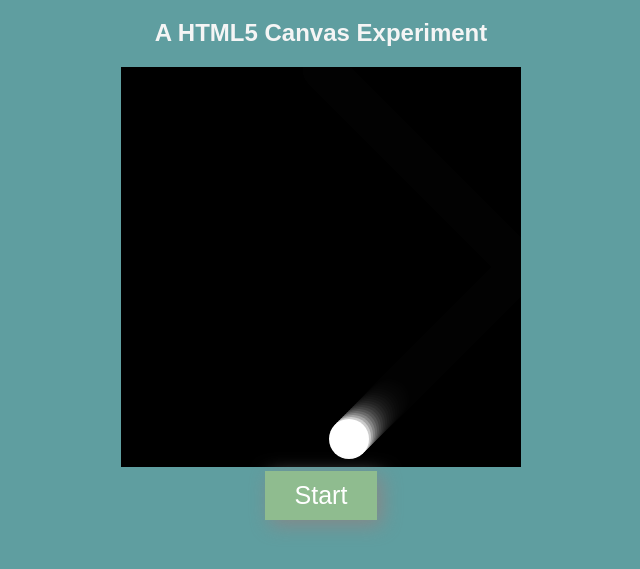
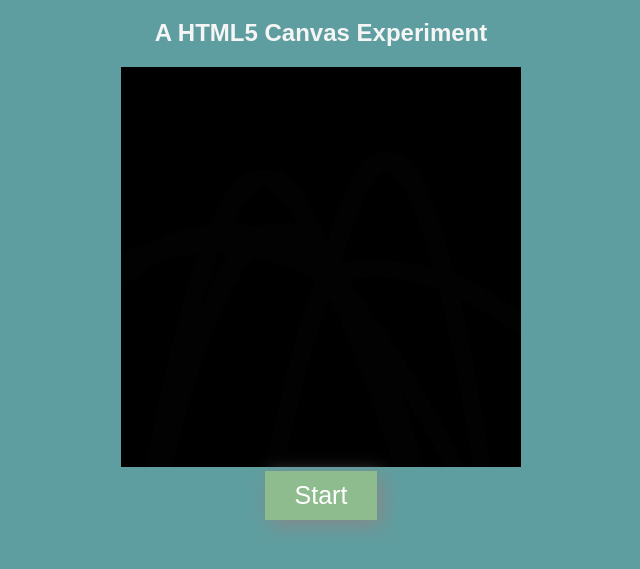
Before and after one commit to RedBeardCory/Munted, a plain HTML site: page index.html in a window 1280 px wide. Both pictures are taken after a click on the button "Start". Shown: the part 61-630 px from the top of the page, without its empty margins (319-959 px from the left). Drawn offline with nearby package versions, Linux system fonts and the light colour scheme.

Commit message:
organised + particles
organised the crap out of this stuff

```diff
--- /dev/null
+++ b/Ball.js
@@ -0,0 +1,56 @@
+//holds all stuff for the ball
+
+//creating a ball object
+//can specify colour in the parameters
+function Ball(colour) {
+
+    //all the "this.blah" things are specific properties of the object
+    //give it a way to store it's position
+    this.posX = 200;
+    this.posY = 0;
+
+    //specify the size of the ball
+    this.radius = 10;
+
+    //give it a speed
+    this.speed = 2;
+
+    //set the colour given in the parameters
+    this.colour = colour;
+
+
+    //defining a function that is specific to the ball object
+    this.draw = function draw(x, y) {
+
+        //setting the x and y values of the ball through the parameters of the function draw
+        this.posX = x;
+        this.posY = y;
+
+        //begin path means you start drawing an invisible line
+        c.beginPath();
+
+        //this is the line that is drawn invisibly
+        c.arc(this.posX, this.posY, 20, 0, Math.PI* 2, false);
+
+        //then specify the colour of the fill
+        c.fillStyle = this.colour;
+
+        //and finally colour in the stroked line
+        c.fill();
+
+    }
+
+    //make the ball bounce around the box
+    this.drawBounce = function drawBounce() {
+
+        //there was more stuff here but it was causing this weird thing
+        //so i moved the clearing of the screen to the main method
+
+
+        //now we draw the next position of the ball on top of everything
+        //to save on code i'm just going to call the draw function i've already written
+        this.draw(this.posX, this.posY);
+
+    }
+
+}
--- /dev/null
+++ b/Blocks.js
@@ -0,0 +1,24 @@
+//this is for the cool randomised drawing effect
+
+//colours in the canvas with coloured blocks
+function blocks(){
+
+    //pick a random colour
+    var a = Math.floor((Math.random() * 256) + 1);
+    var b = Math.floor((Math.random() * 256) + 1);
+    var c = Math.floor((Math.random() * 256) + 1);
+
+    //make the colour string
+    var colour = "rgba(" + a + ", " + b + ", " + c + ", " + 1 + ")";
+
+    //gets the random x and y position
+    var x = Math.floor((Math.random() * 400) + 1);
+    var y = Math.floor((Math.random() * 400) + 1);
+
+    //set the colour
+    this.c.fillStyle = colour;
+
+    //c.fillStyle = "rgba(0, 256, 0, 1)";
+    //this.c.fillStyle = "white";
+    this.c.fillRect(x, y, 10, 10);
+}
--- /dev/null
+++ b/Particle.js
@@ -0,0 +1,67 @@
+//file to hold all things particle related
+
+//particle object
+function Particle(x, y, colour) {
+
+    //sets the position of the particles to explode from
+    this.posX = x;
+    this.posY = y;
+
+    //set the size of the particle
+    this.size = 15;
+
+    //set the colour
+    this.colour = colour;
+
+    //want to get a random velocity for the particle to move
+    //one for horizontal and the other for verticalc velocity
+    this.hV = (Math.random() * 10) - 5;
+    this.vV = (Math.random() * 10) - 5;
+
+    //gunna put gravity because why not
+    this.g = 0.1;
+
+    //to have the particle dissapear after a certain amount of draws
+    this.draws = 0;
+    this.life = 1;
+
+    //give it an id
+    this.id;
+
+    //want to make a bunch of particles at one time
+    //so made an array of them to be used
+
+    //function to draw the particle
+    this.draw = function draw() {
+
+        //increment the draw count
+        this.draws++;
+
+        //check to see if the particle is still alive
+        /*
+        if(this.draws >= this.life){
+            //if it should be dead then delete it
+            delete this.particles[this.id];
+        }
+        */
+        //otherwise we can redraw the particle
+        //select the colour
+        c.fillStyle = colour;
+
+        //draw the particle on the screen
+        //remember the parameters are
+        //(x, y, sizewidth, sizeheight)
+        c.fillRect(this.posX, this.posY, this.size, this.size);
+
+        //now update the position for next time
+        this.posX += this.hV;
+        this.posY += this.vV;
+
+        //also modify the posY by gravity
+        this.vV += this.g;
+
+        //add collission with the walls just like the ball
+
+    }
+
+}
--- a/game.js
+++ b/game.js
@@ -33,7 +33,22 @@
     var yV = ballObject.speed;
     //must put these outside of the interval loop so that they don't reset every time
 
-    //this is responsible for making the ball move around the canvas
+    //testing the particles
+    var particle = new Particle(200, 200, "orange");
+
+    //limit the number of particles
+    var particleCount = 10;
+
+    var particles = new Array(particleCount);
+
+    //make the particles
+    for(i = 0; i < particleCount; i++){
+        particles[i] = new Particle(200, 200, "white");
+        particles[i].id = i;
+    }
+
+    //this is responsible for making everything move around the canvas
+    //it's basically the frames in a loop and the draw() functions of each object is done inside it
     setInterval(function(){
 
         //to move the ball around we want to just change the x and y values over time
@@ -57,8 +72,18 @@
             xV = xV * -1;
         }
 
+        //this is done by filling in the whole screen with black, but it is not solid, its slightly see through
+        c.fillStyle = "rgba(0, 0, 0, 0.2)";
+
+        //now draw that over the top of everything
+        c.fillRect(0, 0, 400, 400);
+
         //now we call the drawbounce function on the ball
-        ballObject.drawBounce();
+        //ballObject.drawBounce();
+
+        for(i = 0; i < particleCount; i++){
+            particles[i].draw();
+        }
 
     }, 15);
 
@@ -85,84 +110,3 @@
 
     */
 }
-
-//colours in the canvas with coloured blocks
-function blocks(){
-
-    //pick a random colour
-    var a = Math.floor((Math.random() * 256) + 1);
-    var b = Math.floor((Math.random() * 256) + 1);
-    var c = Math.floor((Math.random() * 256) + 1);
-
-    //make the colour string
-    var colour = "rgba(" + a + ", " + b + ", " + c + ", " + 1 + ")";
-
-    //gets the random x and y position
-    var x = Math.floor((Math.random() * 400) + 1);
-    var y = Math.floor((Math.random() * 400) + 1);
-
-    //set the colour
-    this.c.fillStyle = colour;
-
-    //c.fillStyle = "rgba(0, 256, 0, 1)";
-    //this.c.fillStyle = "white";
-    this.c.fillRect(x, y, 10, 10);
-}
-
-//creating a ball object
-//can specify colour in the parameters
-function Ball(colour) {
-
-    //all the "this.blah" things are specific properties of the object
-    //give it a way to store it's position
-    this.posX = 200;
-    this.posY = 0;
-
-    //specify the size of the ball
-    this.radius = 10;
-
-    //give it a speed
-    this.speed = 2;
-
-    //set the colour given in the parameters
-    this.colour = colour;
-
-
-    //defining a function that is specific to the ball object
-    this.draw = function draw(x, y) {
-
-        //setting the x and y values of the ball through the parameters of the function draw
-        this.posX = x;
-        this.posY = y;
-
-        //begin path means you start drawing an invisible line
-        c.beginPath();
-
-        //this is the line that is drawn invisibly
-        c.arc(this.posX, this.posY, 20, 0, Math.PI* 2, false);
-
-        //then specify the colour of the fill
-        c.fillStyle = this.colour;
-
-        //and finally colour in the stroked line
-        c.fill();
-
-    }
-
-    //make the ball bounce around the box
-    this.drawBounce = function drawBounce() {
-
-        //add bluring of the ball as it moves
-        //this is done by filling in the whole screen with black, but it is not solid, its slightly see through
-        c.fillStyle = "rgba(0, 0, 0, 0.2)";
-
-        //now draw that over the top of everything
-        c.fillRect(0, 0, 400, 400);
-
-        //now we draw the next position of the ball on top of everything
-        //to save on code i'm just going to call the draw function i've already written
-        this.draw(this.posX, this.posY);
-
-    }
-
-}
--- a/index.html
+++ b/index.html
@@ -1,17 +1,35 @@
 <!DOCTYPE html>
+<!-- this first comment tells the browser to treat this page as html -->
+
 <html>
+    <!-- the head tag has things to do with the info about the page and also where everything is imported -->
     <head>
+
         <!-- sets the title of the tab -->
         <title>Munted</title>
+
         <!-- styles the page -->
         <link rel="stylesheet" href="styling.css">
-        <!-- all the code is in these for the game -->
-        <!-- make one for every feature e.g enemy, player... -->
-        <!-- game.js is the heart of the program -->
+
+        <!-- all the javascript code for the game is in these *.js files -->
+        <!-- we will make one for every feature e.g enemy, player... -->
+
+        <!-- game.js is the heart of the program, in it is the main function which runs everything -->
         <script src="game.js"></script>
+
+        <!-- holds all particle functions and stuff -->
+        <script src="Particle.js"></script>
+
+        <!-- has all code related to the ball -->
+        <script src="Ball.js"></script>
+
+        <!-- just a cool function to draw random squares everywhere -->
+        <script src="Blocks.js"></script>
 
         <!-- import jquery for later use -->
         <script src="https://ajax.googleapis.com/ajax/libs/jquery/1.12.4/jquery.min.js" ></script>
+
+
     </head>
     <body onload="initCanvas();">
 
```
